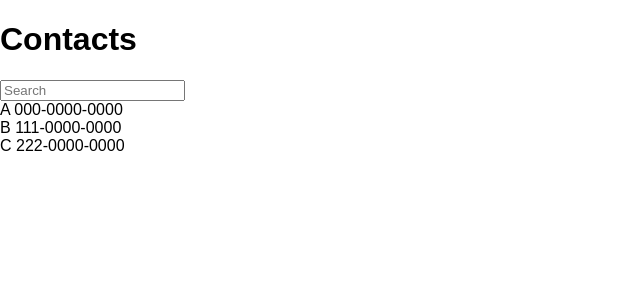
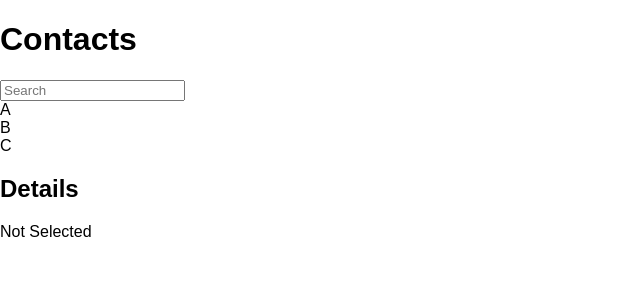
Before and after one commit to YounggilLee/phone-book, a React (Create React App) app: page / in a window 1280 px wide. Shown: the top 300 px of the page, without its empty margins (0-640 px from the left). Built offline with nearby package versions, Linux system fonts and the light colour scheme.

Commit message:
Create details and implement contact function

```diff
--- a/package.json
+++ b/package.json
@@ -4,6 +4,7 @@
   "private": true,
   "dependencies": {
     "react": "^16.0.0",
+    "react-bootstrap": "^0.31.5",
     "react-dom": "^16.0.0",
     "react-scripts": "1.0.17"
   },
--- a/src/components/App.js
+++ b/src/components/App.js
@@ -1,10 +1,13 @@
 import React, {Component} from 'react';
 import  Contact from './Contact';
+
 
 class App extends Component {
     render() {
       return(
+          <div className='container'>
          <Contact/>
+         </div>
       );
     }
 }
--- a/src/components/Contact.js
+++ b/src/components/Contact.js
@@ -1,10 +1,12 @@
 import React, { Component } from 'react';
 import ContactInfo from './ContactInfo';
+import ContactDetails from './ContactDetails';
 
 export default class Contact extends Component{
     constructor(props) {
       super(props);
       this.state = {
+          selectedKey: -1,
           keyword: '',
         contactData:[
           {name:'A', phone:'000-0000-0000'},
@@ -14,6 +16,7 @@
       }
 
       this.handleChange = this.handleChange.bind(this);
+      this.handleClick = this.handleClick.bind(this);
 
     }
 
@@ -23,17 +26,25 @@
         });
     }
 
+    handleClick(key) {
+        this.setState({
+            selectedKey: key
+        })
+
+        console.log(key, "is selected");
+    }
+
     render() {
 
       const mapToComponent= (data) => {
-        console.log(data);
+
             data.sort();
             data = data.filter((contact) =>{
 
                 return contact.name.toLowerCase().indexOf(this.state.keyword) >  -1;
             } );
         return data.map((contact, i ) => {
-          return(<ContactInfo contact={contact} key={i}/>)
+          return(<ContactInfo contact={contact} key={i} onClick={() => this.handleClick(i)}/>)
         })
       }
 
@@ -47,6 +58,8 @@
             onChange={this.handleChange}
          />
         <div>{mapToComponent(this.state.contactData)}</div>
+        <ContactDetails isSelected={this.state.selectedKey !== -1}
+                        contact={this.state.contactData[this.state.selectedKey]}/>
         </div>
       );
     }
--- /dev/null
+++ b/src/components/ContactDetails.js
@@ -0,0 +1,31 @@
+import React, { Component } from 'react';
+
+export default class ContactDetails extends Component {
+    render() {
+        const details  = (
+        <div>
+            <p>{this.props.contact.name}</p>
+            <p>{this.props.contact.phone}</p>
+            </div>
+            );
+        const blank = (
+        <div>
+            Not Selected
+            </div>
+            );
+
+        return(
+            <div>
+                <h2>Details</h2>
+                {this.props.isSelected ? details : blank}
+            </div>
+        );
+    }
+}
+
+ContactDetails.defaultProps = {
+    contact: {
+        name: '',
+        phone: ''
+    }
+}
--- a/src/components/ContactInfo.js
+++ b/src/components/ContactInfo.js
@@ -3,7 +3,7 @@
 export default class ContactInfo extends Component{
     render() {
       return(
-        <div>{this.props.contact.name} {this.props.contact.phone} </div>
+        <div onClick={this.props.onClick}>{this.props.contact.name} </div>
       );
     }
   }
```
Also changed, not shown: 1 other file (tests, documents, lock files or other folders).
